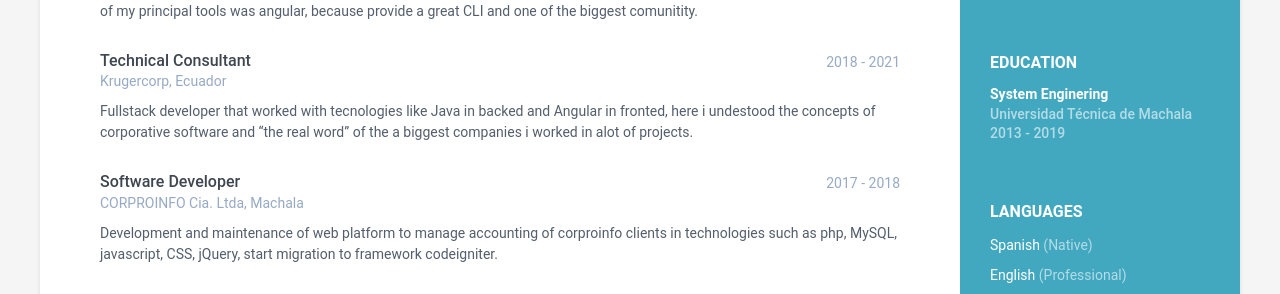
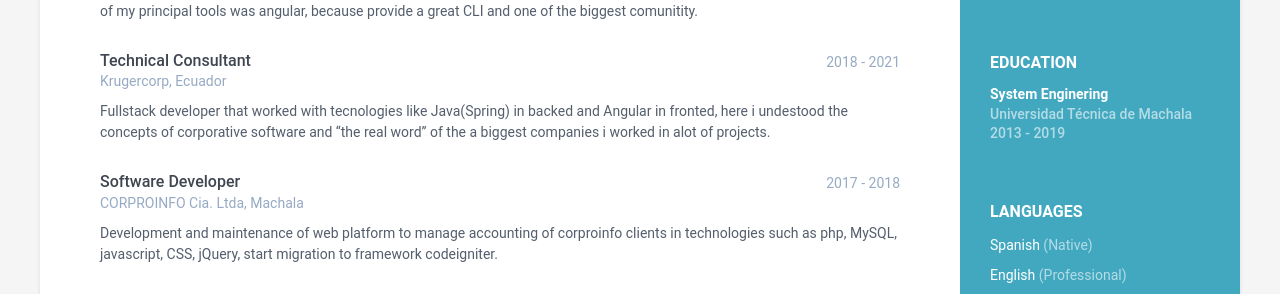
Before and after one commit to elcordova/caring-europa-fe48a, a Jekyll site: the page built from index.html, in a window 1280 px wide. Shown: the part 519-813 px from the top of the page. Built offline with Jekyll 4.4.1, drawn with Linux system fonts in a browser that asks for light colours.

Commit message:
data.yml: changed

```diff
--- a/_data/data.yml
+++ b/_data/data.yml
@@ -74,7 +74,7 @@ experiences:
     time: 2018 - 2021
     company: 'Krugercorp, Ecuador'
     details: >
-      Fullstack developer that worked with tecnologies like Java in backed and
+      Fullstack developer that worked with tecnologies like Java(Spring) in backed and
       Angular in fronted,
 
       here i undestood the concepts of corporative software and "the real word"
```
